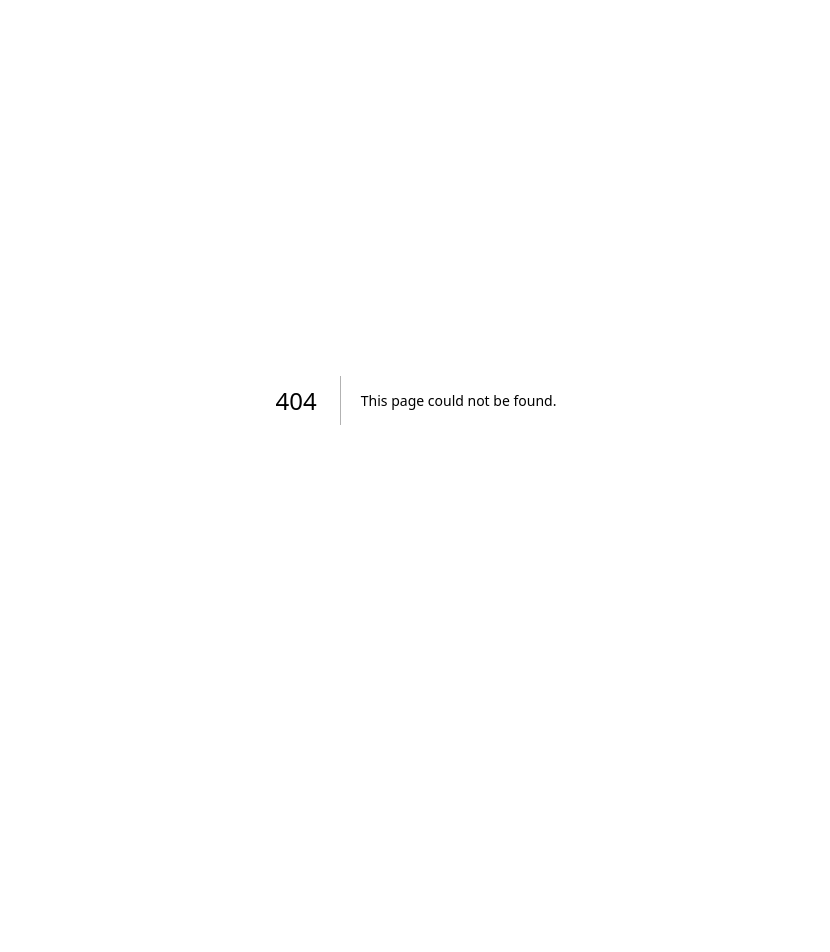
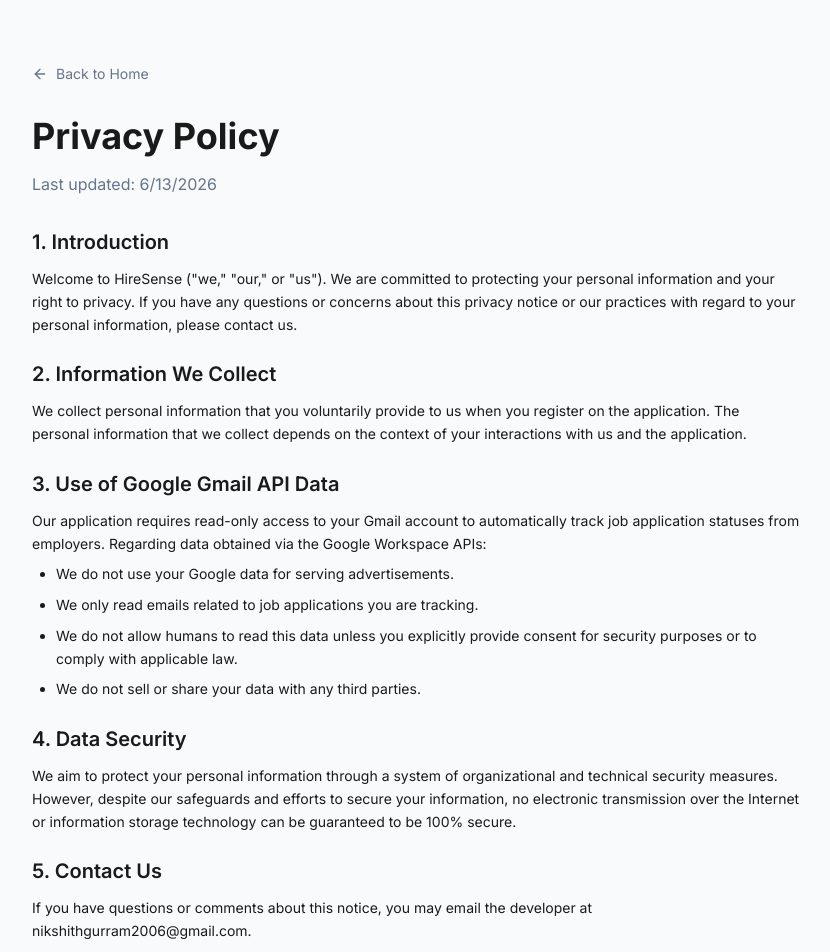
Before and after one commit to alexnikshith/HireSense, a Next.js app: page /privacy in a window 1280 px wide. Before the commit this address had no page. Shown: the top 952 px of the page, without its empty margins (224-1054 px from the left). Before the commit the page ends 800 px from the top, so only its background shows below. Built offline with nearby package versions, Linux system fonts and the light colour scheme.

Commit message:
feat: add privacy policy and terms of service pages for google verification

```diff
--- a/src/app/page.tsx
+++ b/src/app/page.tsx
@@ -515,6 +515,8 @@
           <a href="#features" className="hover:text-foreground transition-colors">Features</a>
           <a href="#pricing" className="hover:text-foreground transition-colors">Pricing</a>
           <a href="#faq" className="hover:text-foreground transition-colors">FAQ</a>
+          <Link href="/privacy" className="hover:text-foreground transition-colors opacity-60">Privacy Policy</Link>
+          <Link href="/terms" className="hover:text-foreground transition-colors opacity-60">Terms</Link>
         </div>
         <div>© 2026 TalentScope AI Platform. Built with Google DeepMind & Antigravity.</div>
       </footer>
--- /dev/null
+++ b/src/app/privacy/page.tsx
@@ -0,0 +1,48 @@
+import Link from "next/link";
+import { ArrowLeft } from "lucide-react";
+
+export default function PrivacyPolicy() {
+  return (
+    <div className="min-h-screen bg-background text-foreground p-8 md:p-16 max-w-4xl mx-auto">
+      <Link href="/" className="inline-flex items-center text-sm text-muted-foreground hover:text-primary mb-8 transition-colors">
+        <ArrowLeft size={16} className="mr-2" /> Back to Home
+      </Link>
+
+      <h1 className="text-4xl font-bold mb-4">Privacy Policy</h1>
+      <p className="text-muted-foreground mb-8">Last updated: {new Date().toLocaleDateString()}</p>
+
+      <div className="space-y-6 text-sm leading-relaxed">
+        <section>
+          <h2 className="text-xl font-semibold mb-3">1. Introduction</h2>
+          <p>Welcome to HireSense ("we," "our," or "us"). We are committed to protecting your personal information and your right to privacy. If you have any questions or concerns about this privacy notice or our practices with regard to your personal information, please contact us.</p>
+        </section>
+
+        <section>
+          <h2 className="text-xl font-semibold mb-3">2. Information We Collect</h2>
+          <p>We collect personal information that you voluntarily provide to us when you register on the application. The personal information that we collect depends on the context of your interactions with us and the application.</p>
+        </section>
+
+        <section>
+          <h2 className="text-xl font-semibold mb-3">3. Use of Google Gmail API Data</h2>
+          <p>Our application requires read-only access to your Gmail account to automatically track job application statuses from employers. Regarding data obtained via the Google Workspace APIs:</p>
+          <ul className="list-disc pl-6 mt-2 space-y-2">
+            <li>We do not use your Google data for serving advertisements.</li>
+            <li>We only read emails related to job applications you are tracking.</li>
+            <li>We do not allow humans to read this data unless you explicitly provide consent for security purposes or to comply with applicable law.</li>
+            <li>We do not sell or share your data with any third parties.</li>
+          </ul>
+        </section>
+
+        <section>
+          <h2 className="text-xl font-semibold mb-3">4. Data Security</h2>
+          <p>We aim to protect your personal information through a system of organizational and technical security measures. However, despite our safeguards and efforts to secure your information, no electronic transmission over the Internet or information storage technology can be guaranteed to be 100% secure.</p>
+        </section>
+
+        <section>
+          <h2 className="text-xl font-semibold mb-3">5. Contact Us</h2>
+          <p>If you have questions or comments about this notice, you may email the developer at nikshithgurram2006@gmail.com.</p>
+        </section>
+      </div>
+    </div>
+  );
+}
--- /dev/null
+++ b/src/app/terms/page.tsx
@@ -0,0 +1,42 @@
+import Link from "next/link";
+import { ArrowLeft } from "lucide-react";
+
+export default function TermsOfService() {
+  return (
+    <div className="min-h-screen bg-background text-foreground p-8 md:p-16 max-w-4xl mx-auto">
+      <Link href="/" className="inline-flex items-center text-sm text-muted-foreground hover:text-primary mb-8 transition-colors">
+        <ArrowLeft size={16} className="mr-2" /> Back to Home
+      </Link>
+
+      <h1 className="text-4xl font-bold mb-4">Terms of Service</h1>
+      <p className="text-muted-foreground mb-8">Last updated: {new Date().toLocaleDateString()}</p>
+
+      <div className="space-y-6 text-sm leading-relaxed">
+        <section>
+          <h2 className="text-xl font-semibold mb-3">1. Agreement to Terms</h2>
+          <p>By accessing our application, you agree to be bound by these Terms of Service and to comply with all applicable laws and regulations. If you disagree with any part of these terms, you may not access the service.</p>
+        </section>
+
+        <section>
+          <h2 className="text-xl font-semibold mb-3">2. User Accounts</h2>
+          <p>When you create an account with us, you must provide information that is accurate, complete, and current at all times. Failure to do so constitutes a breach of the Terms, which may result in immediate termination of your account on our Service.</p>
+        </section>
+
+        <section>
+          <h2 className="text-xl font-semibold mb-3">3. API Usage and Limits</h2>
+          <p>You agree not to misuse our APIs or associated services (such as Gmail integrations). We reserve the right to rate-limit or revoke API access to protect the integrity of our platform.</p>
+        </section>
+
+        <section>
+          <h2 className="text-xl font-semibold mb-3">4. Intellectual Property</h2>
+          <p>The Service and its original content, features, and functionality are and will remain the exclusive property of HireSense and its licensors. The Service is protected by copyright, trademark, and other laws.</p>
+        </section>
+
+        <section>
+          <h2 className="text-xl font-semibold mb-3">5. Disclaimer</h2>
+          <p>Your use of the Service is at your sole risk. The Service is provided on an "AS IS" and "AS AVAILABLE" basis. The Service is provided without warranties of any kind, whether express or implied.</p>
+        </section>
+      </div>
+    </div>
+  );
+}
```
